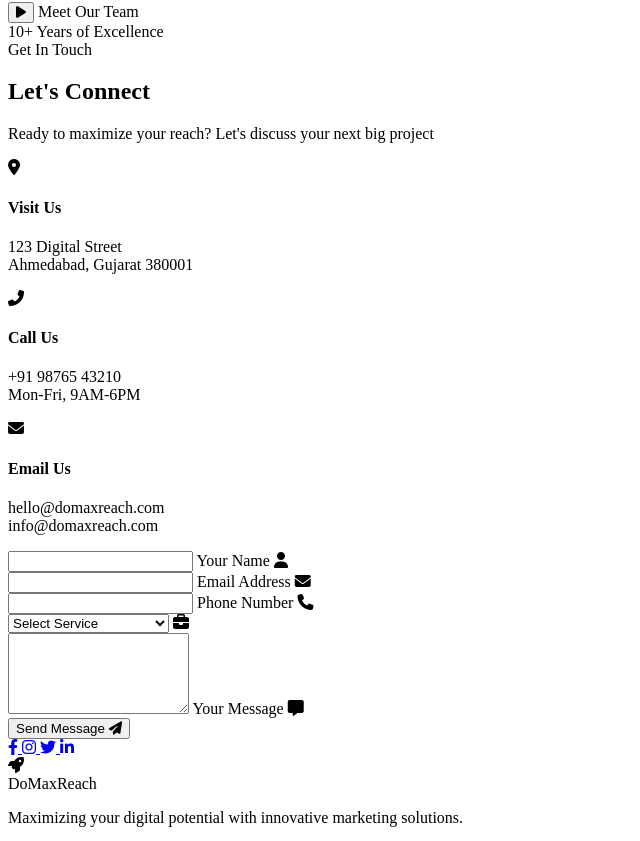
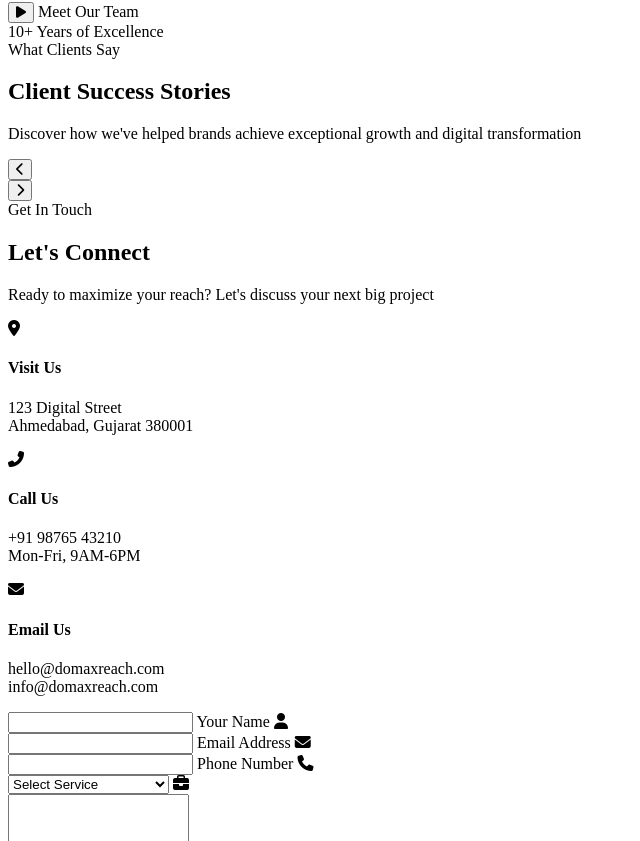
Before and after one commit to Volsticeo/domaxreach, a plain HTML site: page index.html in a window 1280 px wide. Shown: the part 4320-5161 px from the top of the page, without its empty margins (0-640 px from the left). Drawn offline with nearby package versions, Linux system fonts and the light colour scheme.

Commit message:
Update index.html

```diff
--- a/index.html
+++ b/index.html
@@ -8,6 +8,8 @@
     <!-- Google Fonts -->
     <link href="https://fonts.googleapis.com/css2?family=Space+Grotesk:wght@300;400;500;600;700&family=Inter:wght@300;400;500;600;700&display=swap" rel="stylesheet">
 
+    <!-- GSAP -->
+    <script src="https://cdnjs.cloudflare.com/ajax/libs/gsap/3.12.2/gsap.min.js"></script>
     <!-- Font Awesome -->
     <link rel="stylesheet" href="https://cdnjs.cloudflare.com/ajax/libs/font-awesome/6.4.0/css/all.min.css">
 
@@ -18,7 +20,7 @@
     <link rel="stylesheet" href="css/services.css">
     <link rel="stylesheet" href="css/portfolio.css">
     <link rel="stylesheet" href="css/about.css">
-    <link rel="stylesheet" href="css/testimonials.css">
+    <link rel="stylesheet" href="css/testimonial.css">
     <link rel="stylesheet" href="css/contact.css">
     <link rel="stylesheet" href="css/footer.css">
 </head>
@@ -427,7 +429,36 @@
         </div>
     </section>
 
+    <!-- Testimonials Section -->
+    <section id="testimonials" class="testimonials-section">
+        <div class="container">
+            <div class="section-header">
+                <span class="section-tag">What Clients Say</span>
+                <h2 class="section-title">Client <span class="highlight">Success Stories</span></h2>
+                <p class="section-description">
+                    Discover how we've helped brands achieve exceptional growth and digital transformation
+                </p>
+            </div>
 
+            <div class="testimonials-wrapper">
+                <div class="testimonials-grid" id="testimonials-container">
+                    <!-- Cards will be generated by JavaScript -->
+                </div>
+
+                <div class="testimonials-navigation">
+                    <button class="nav-btn prev-btn" id="prev-btn">
+                        <i class="fas fa-chevron-left"></i>
+                    </button>
+                    <div class="testimonials-dots" id="testimonials-dots">
+                        <!-- Dots will be generated by JavaScript -->
+                    </div>
+                    <button class="nav-btn next-btn" id="next-btn">
+                        <i class="fas fa-chevron-right"></i>
+                    </button>
+                </div>
+            </div>
+        </div>
+    </section>
 
     <!-- Contact Section -->
     <section id="contact" class="contact-section">
@@ -599,6 +630,7 @@
     <script src="js/main.js"></script>
     <script src="js/animations.js"></script>
     <script src="js/interactions.js"></script>
-<!--    <script src="js/testimonial.js"></script>-->
+    <script src="js/testimonial.js"></script>
+    <script src="js/gsap.js"></script>
 </body>
 </html>
```
